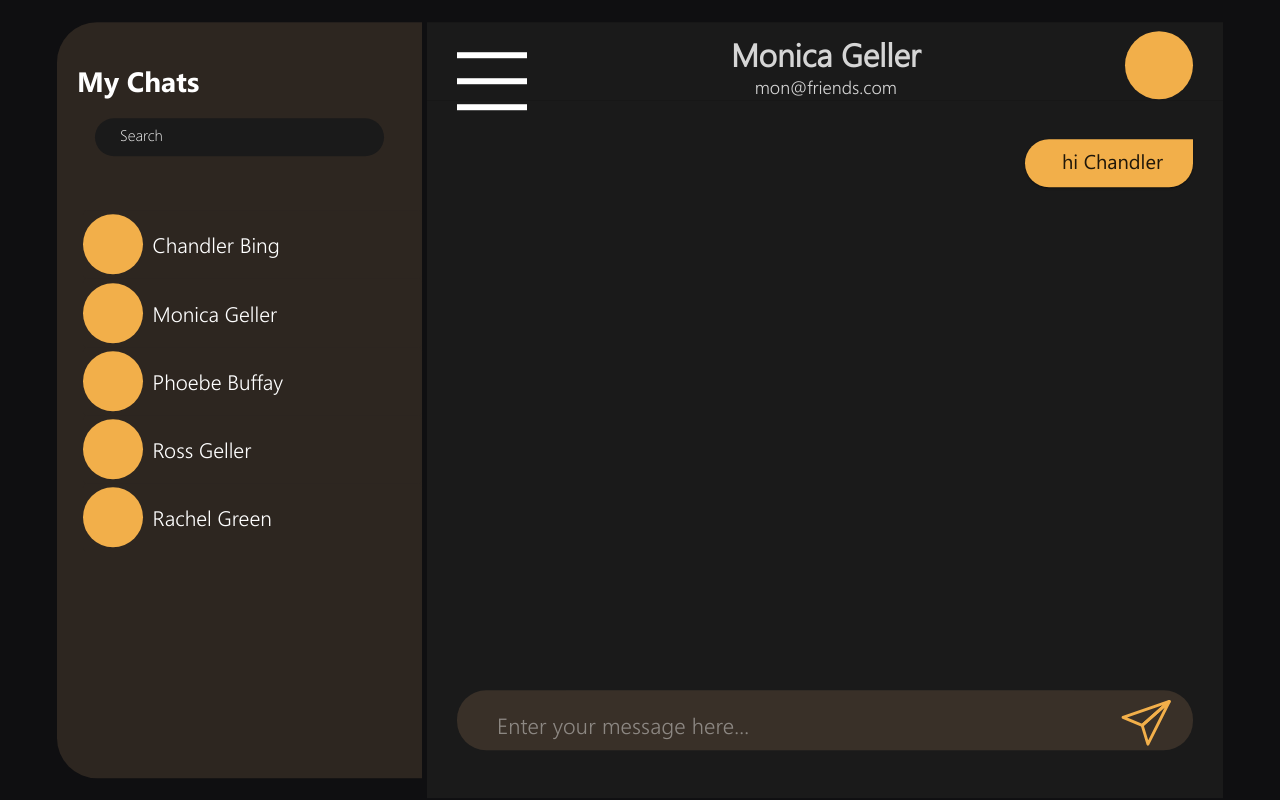
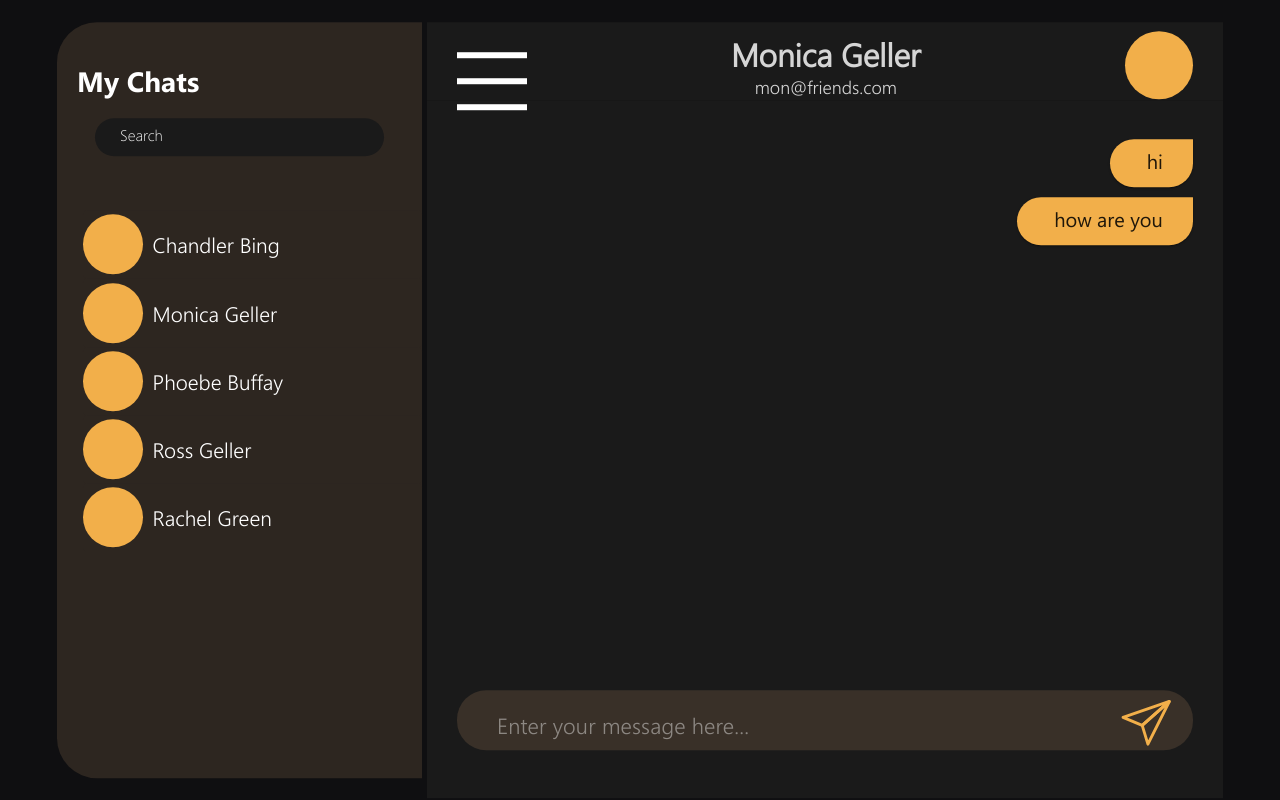
Before and after one commit to AshishS-1123/React-Chat-App, a React (Create React App) app: page /chats in a window 1280 px wide. Built offline with nearby package versions, Linux system fonts and the light colour scheme; what reactfire would draw is missing.

Commit message:
Load chats from redux store

```diff
--- a/src/components/layout/ChatPage/ChatContainer.jsx
+++ b/src/components/layout/ChatPage/ChatContainer.jsx
@@ -1,5 +1,6 @@
 import React from "react"
-import { useState, useEffect } from "react"
+import { useState } from "react"
+import { useSelector } from "react-redux"
 
 import InputForm from "../../chats/InputForm"
 import MessageList from "../../chats/MessageList"
@@ -9,14 +10,10 @@ import "./ChatContainer.css"
 import message_list from "../../../data/messages"
 
 function ChatContainer(props) {
-  const {activeChat, setActiveChat} = props
+  const chats = useSelector((state) => state.chat)
+
 	// state to store all sent and recieved messages
-  const [messages, setMessages] = useState([])
-
-  // when the active chat changes, we need to reload the  messages from that sender
-  useEffect(() => {
-    setMessages(message_list[parseInt(activeChat)-1])
-  }, [activeChat])
+  const [messages, setMessages] = useState(chats.messages)
 
   return (
       <div className="ChatContainer__div">
--- a/src/components/layout/ChatPage/ChatList.jsx
+++ b/src/components/layout/ChatPage/ChatList.jsx
@@ -2,7 +2,6 @@ import React from "react"
 import { Card } from "@material-ui/core"
 import { useSelector, connect } from "react-redux"
 
-//import chat_list_items from "../../../data/chat-list-contacts"
 import "./ChatList.css"
 
 function ChatList(props) {
--- a/src/redux/reducers/chatReducer.jsx
+++ b/src/redux/reducers/chatReducer.jsx
@@ -26,7 +26,16 @@ const initState = {
       recipient_name: "Rachel Green"
     }
   ],
-  messages: []
+  messages: [
+    {
+      id: 1,
+      text: "hi"
+    },
+    {
+      id: 2,
+      text: "how are you"
+    }
+  ]
 }
 
 function chatReducer(state=initState, action) {
```
